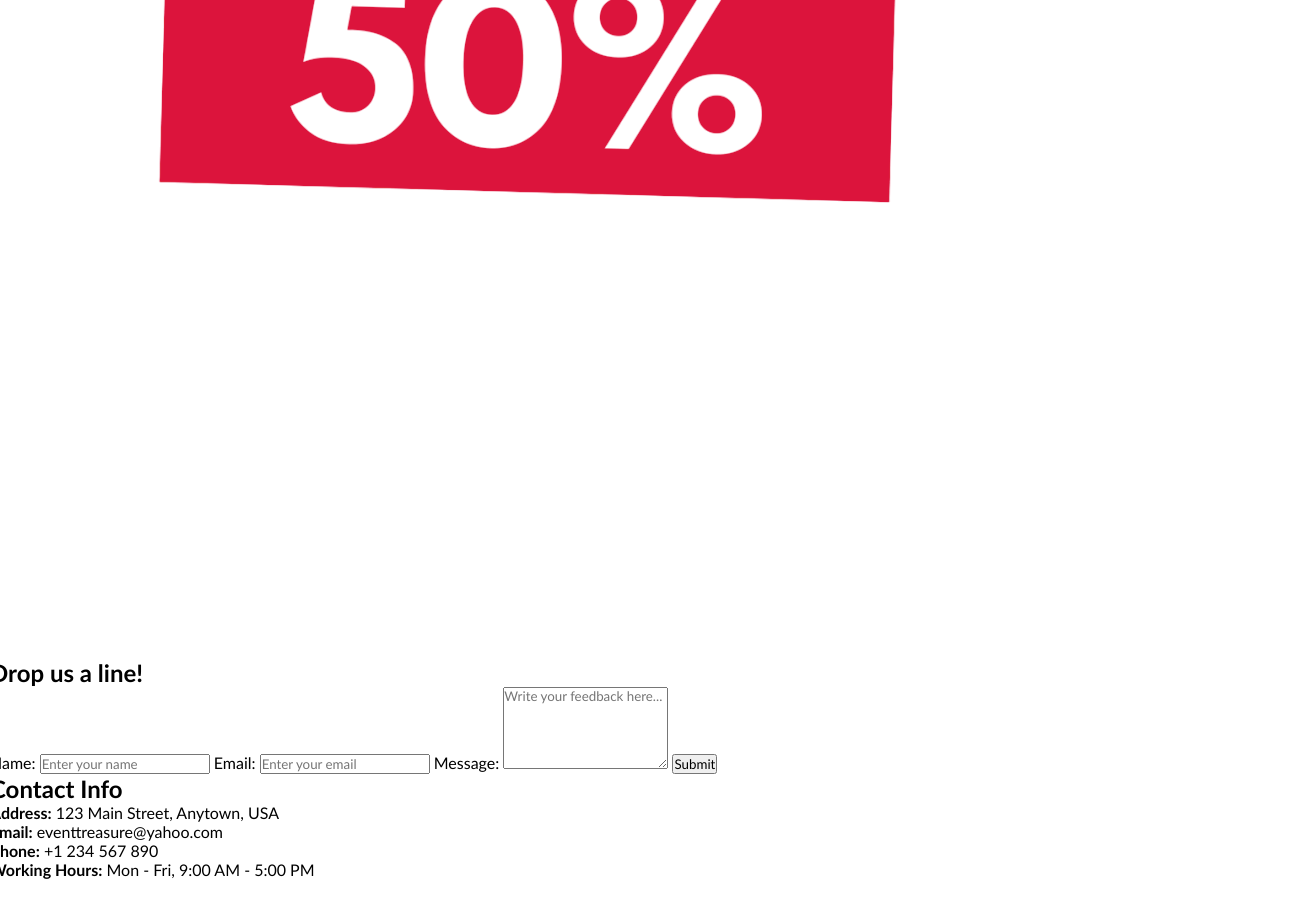
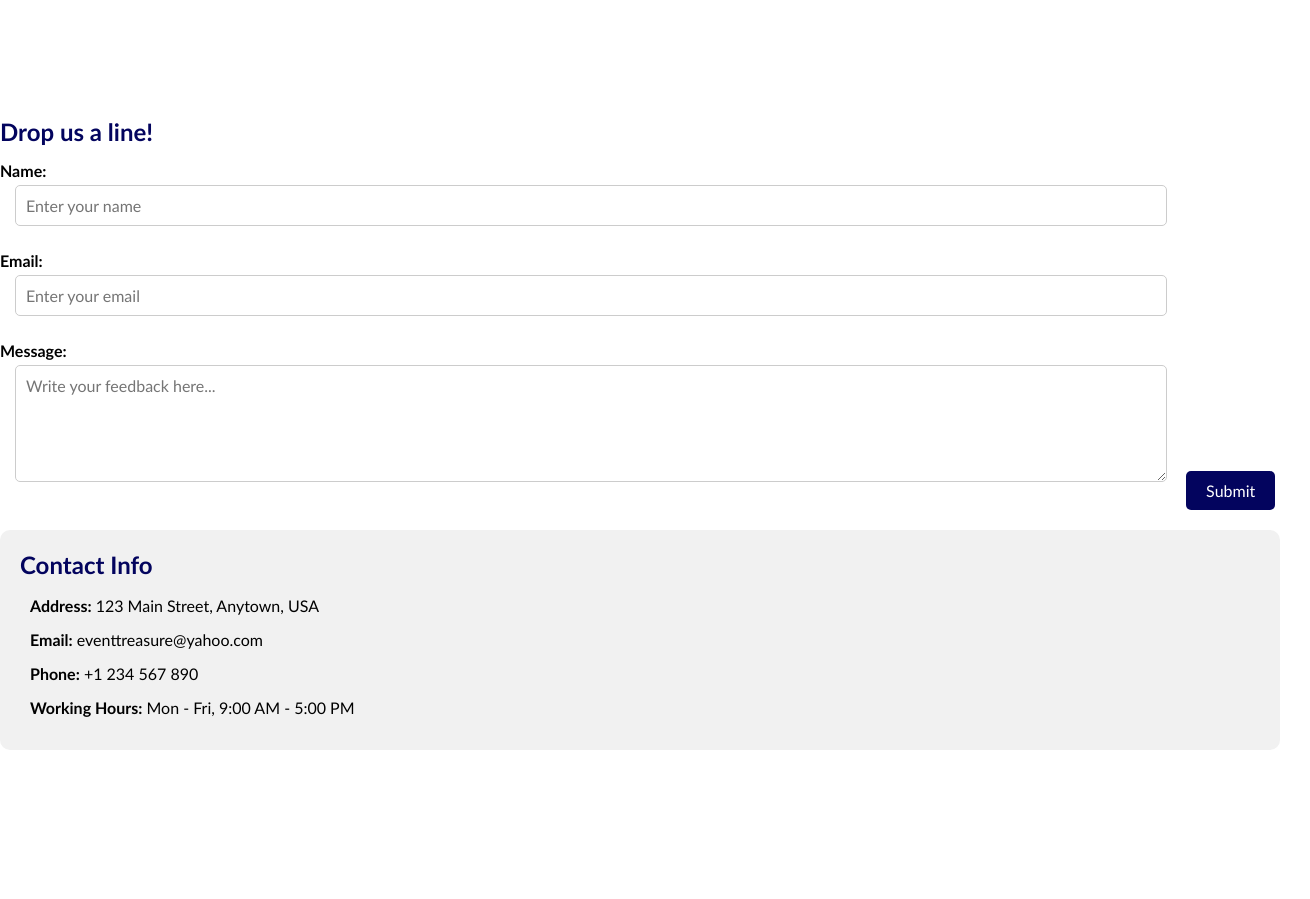
Before and after one commit to AnisaFaza/Final_Project_Web_Programming, a plain HTML site: page index.html in a window 1280 px wide. Shown: the part 1442-2341 px from the top of the page, 1310 px wide, since content can reach past the window. After the commit the page ends 2212 px from the top, so only its background shows below. Drawn offline with Linux system fonts and the light colour scheme.

Commit message:
Update style.css

```diff
--- a/style.css
+++ b/style.css
@@ -4,6 +4,10 @@
     font-family: 'Trebuchet MS', 'Lucida Sans Unicode', 'Lucida Grande', 'Lucida Sans', Arial, sans-serif;
     box-sizing: border-box;
     text-align: justify;
+}
+
+h1, h2, h3, h4, h5, h6 {
+    margin: 0;
 }
 
 /*main container*/
@@ -128,15 +132,20 @@
 
 /*Newest Events Section*/
 .newest-event {
-    padding: 20px;
-    background-color: #ffffff;
+    position: relative;
+    padding: 20px 0;
+    /*background-image: url('images/bg1.png');
+    background-size: cover;
+    background-position: center;
+    background-repeat: no-repeat;
+    color: #ffffff;*/
 }
 
 .newest-event h3 {
     font-size: 36px;
     color: #03045e;
     margin-top: 20px;
-    margin-bottom: 10px;
+    /*margin-bottom: 10px;*/
     text-align: center;
 }
 
@@ -144,28 +153,30 @@
     font-size: 36px;
     color: crimson;
     margin-top: 20px;
-    margin-bottom: 20px;
+    /*margin-bottom: 20px;*/
     text-align: center;
 }
 
 .carousel {
-    overflow-x: scroll;
+
     white-space: nowrap;
     display: flex;
     gap: 10px;
     scroll-behavior: smooth;
+    size: fit;
 }
 
 .carousel-track {
     display: flex;
-    gap: 20px;
+    gap: 10px;
 }
 
 .carousel-item {
     display: inline-block;
-    width: 200px;
+    max-width: 200px;
     height: fit-content;
     text-align: center;
+    align-items: center;
     border-radius: 10px;
     box-shadow: 0 4px 6px rgba(0, 0, 0, 0.2);
     overflow: hidden;
@@ -187,37 +198,109 @@
     font-size: 12px;
 }
 
-.carousel-controls {
-    text-align: center;
-    margin-top: 10px;
+
+/*Discount*/
+.discount {
+    /*background-image: url('images/bg1.png');
+    background-size: cover;
+    background-position: center;
+    background-repeat: no-repeat;*/
+    height: 600px;
+    display: flex;
+    justify-content: right;
+    align-items: right;
+    margin-top: -10px;
+    margin-right: 10px;
 }
 
-.carousel-controls button {
-    background-color: #007bff;
+.discount img{
+    max-width: 100%;
+    max-height: 80%;
+    position: relative;
+    z-index: 1;
+}
+
+.offer {
+    margin-top: 150px;
+    margin-left: 30px;
+    justify-content: left;
+    align-items: left;
+    font-size: 18px;
+    color: #03045e;
+}
+
+/* Contact Container */
+.contact-container {
+    display: flex;
+    gap: 30px;
+    background-color: #ffffff;
+    padding: 20px;
+    border-radius: 10px;
+    box-shadow: 0 4px 8px rgba(0, 0, 0, 0.1);
+    width: 90%;
+    max-width: 1000px;
+}
+
+/* Feedback Form */
+.feedback-form {
+    flex: 1;
+}
+
+.feedback-form h2 {
+    margin-bottom: 15px;
+    color: #03045e;
+}
+
+.feedback-form label {
+    display: block;
+    margin: 10px 0 5px;
+    font-weight: bold;
+}
+
+.feedback-form input,
+.feedback-form textarea {
+    width: 90%;
+    padding: 10px;
+    margin-bottom: 15px;
+    margin-left: 15px;
+    margin-right: 15px;
+    border: 1px solid #ccc;
+    border-radius: 5px;
+    font-size: 16px;
+    font-family: inherit;
+}
+
+.feedback-form button {
+    background-color: #03045e;
     color: #ffffff;
     border: none;
     padding: 10px 20px;
     font-size: 16px;
+    border-radius: 5px;
     cursor: pointer;
-    border-radius: 5px;
 }
 
-.carousel-controls button:hover {
-    background-color: #0056b3;
+.feedback-form button:hover {
+    background-color: crimson;
+    transition: background-color 0.3s ease;
 }
 
-/*feedback
-
-#contact {
-    padding: 10px;
+/* Contact Info */
+.contact-info {
+    flex: 1;
+    background-color: #f1f1f1;
+    padding: 20px;
+    border-radius: 10px;
+    margin-top: 20px;;
 }
 
-.contact {
-    display: grid;
-    grid-template-columns: repeat(auto-fit, minmax(150px, 1fr));
-    gap: 3rem;
+.contact-info h2 {
+    margin-bottom: 15px;
+    color: #03045e;
 }
 
-.contact-form div {
-    margin-bottom: 1.4rem;
+.contact-info p {
+    margin: 10px 10px;
+    line-height: 1.5;
+    font-size: 16px;
 }
```
